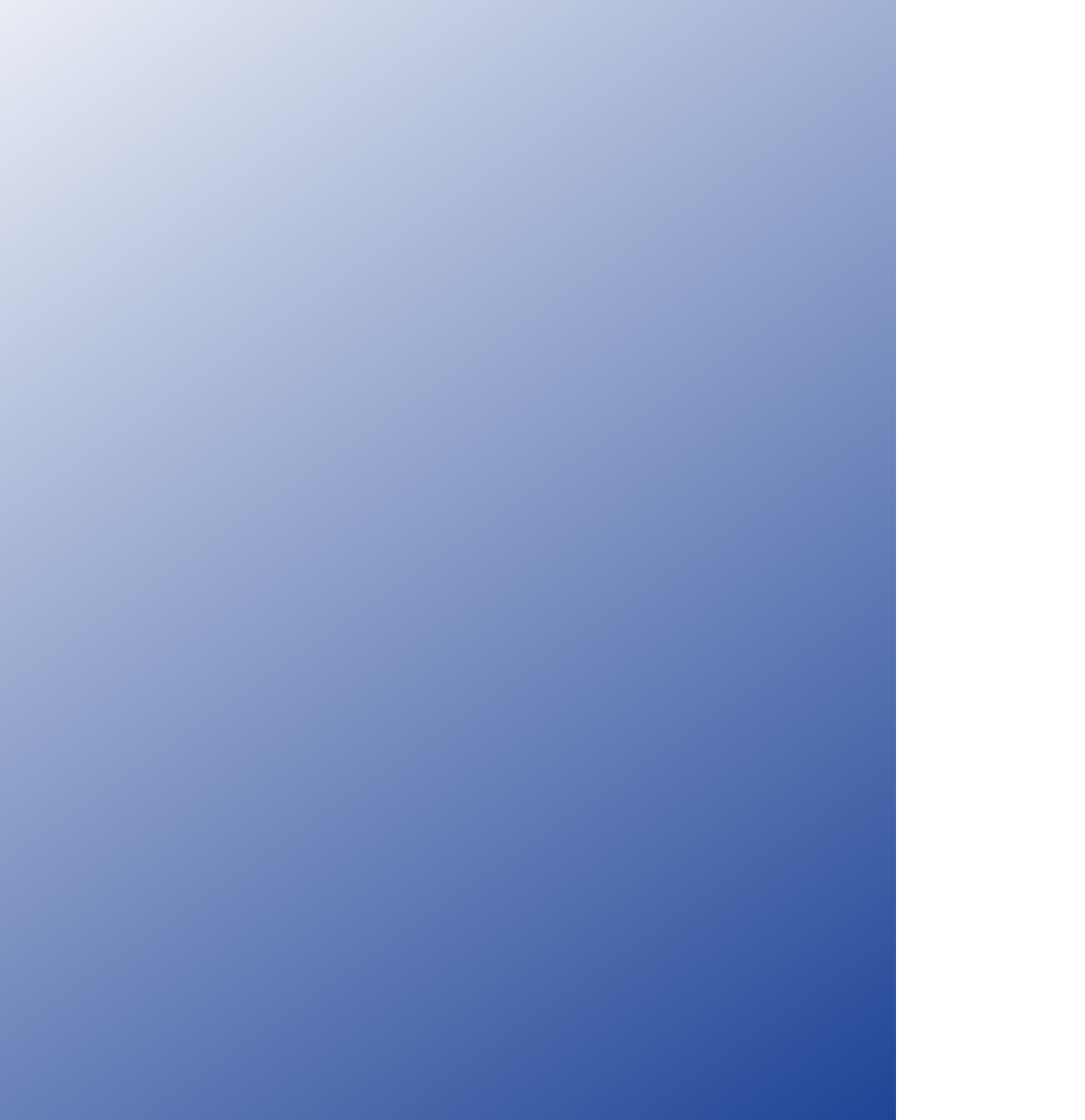
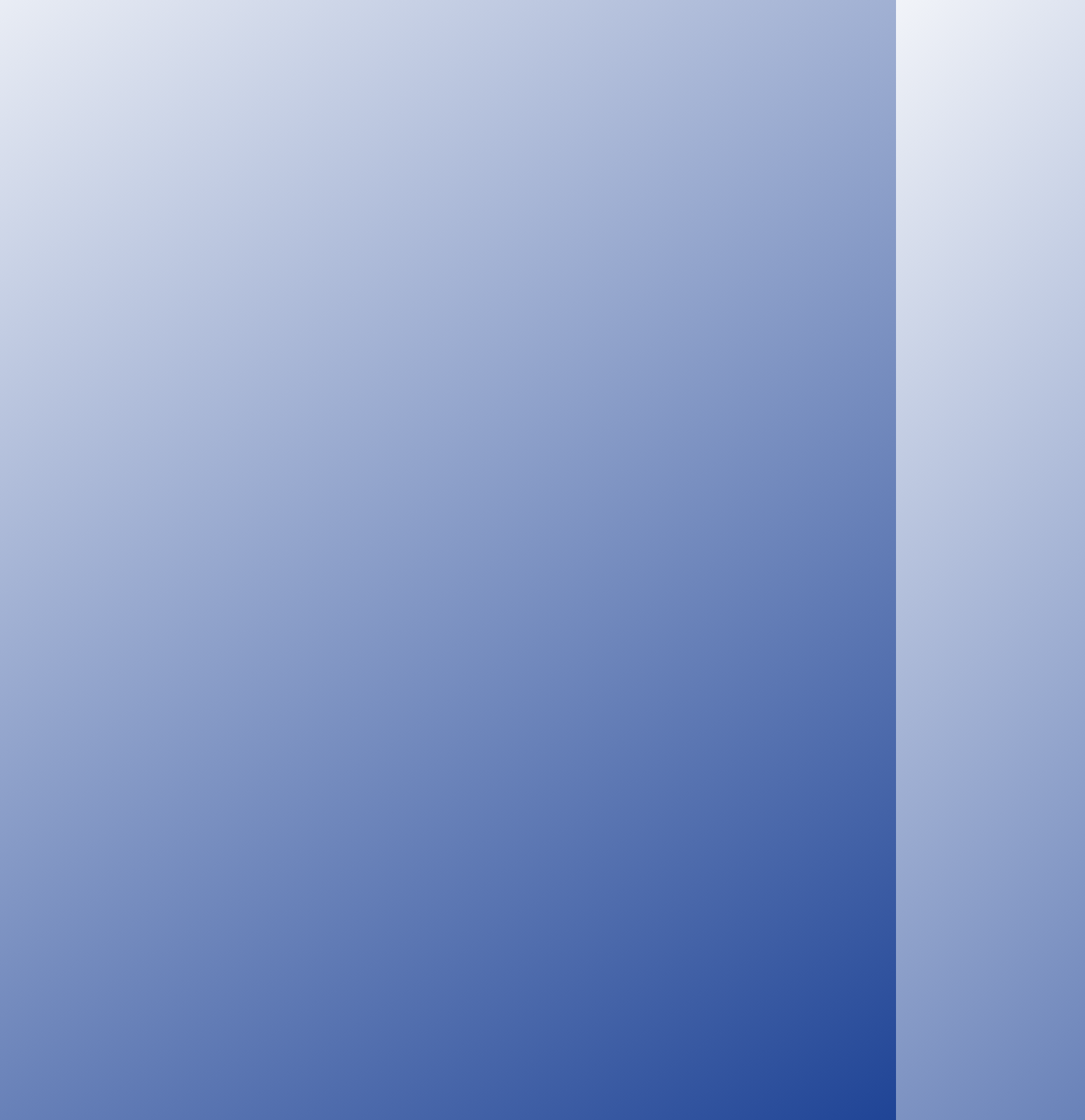
Before and after one commit to FediMechergui/Omnilink-Website, a React (Vite) app in the folder Omnilink/: page / in a window 1280 px wide. Shown: the part 1050-2650 px from the top of the page at 70% size, 1550 px wide, since content can reach past the window. Built offline with nearby package versions, Linux system fonts and the light colour scheme.

Commit message:
second commit

```diff
--- a/Omnilink/index.html
+++ b/Omnilink/index.html
@@ -5,7 +5,7 @@
     <link rel="icon" type="image/svg+xml" href="/vite.svg" />
     <meta name="viewport" content="width=device-width, initial-scale=1.0" />
     <link rel="stylesheet" href="https://fonts.googleapis.com/css2?family=Roboto:wght@400;700&display=swap" />
-    <title>Vite + React</title>
+    <title>Omnilink. Co</title>
   </head>
   <body>
     <div id="root"></div>
--- a/Omnilink/src/App.jsx
+++ b/Omnilink/src/App.jsx
@@ -61,7 +61,7 @@ const App = () => {
         <section ref={aboutRef} id="about" className="about-section">
           {activeSection === 'about' && <AboutUs />}
         </section>
-        <div ref={footerRef} id="footer">
+        <div ref={footerRef} id="footer" className='footer'>
           {activeSection === 'footer' && <Footer />}
         </div>
       </main>
--- a/Omnilink/src/components/Footer.css
+++ b/Omnilink/src/components/Footer.css
@@ -3,6 +3,7 @@
   text-align: center;
   font-family: Arial, sans-serif;
   color: transparent;
+  margin-top: 20px;
 }
 
 .footer-banner {
@@ -13,7 +14,7 @@
   align-items: center;
   justify-content: center;
   background-repeat: no-repeat;
-  height: 370px; /* Fixed height for the banner */
+  height: 370px;
 }
 
 .footer-bottom {
@@ -38,3 +39,9 @@
   text-decoration: none;
   font-size: 14px;
 }
+
+.footer-copyright {
+  font-size: 14px;
+  margin-top: 10px;
+  color: #fff;
+}
--- a/Omnilink/src/components/MainSection.css
+++ b/Omnilink/src/components/MainSection.css
@@ -3,7 +3,7 @@
 .main-section {
   display: flex;
   align-items: center;
-  padding: 100px;
+  padding: 70px;
   justify-content: center;
 }
 .main-section {
--- a/Omnilink/src/index.css
+++ b/Omnilink/src/index.css
@@ -40,7 +40,7 @@ section {
 
 .services-section {
   height: calc(100vh - 40px);
-  width: 100%;
+  width: 95%;
   margin-top: 60px;
   display: flex;
   flex-direction: column;
@@ -48,8 +48,10 @@ section {
   justify-content: left;
 }
 
-.footer-section {
+.footer {
   width: 100%;
   background-color: transparent;
   padding: 20px 0;
+  min-width: 1550px;
+  margin-top: 20px;
 }
```
